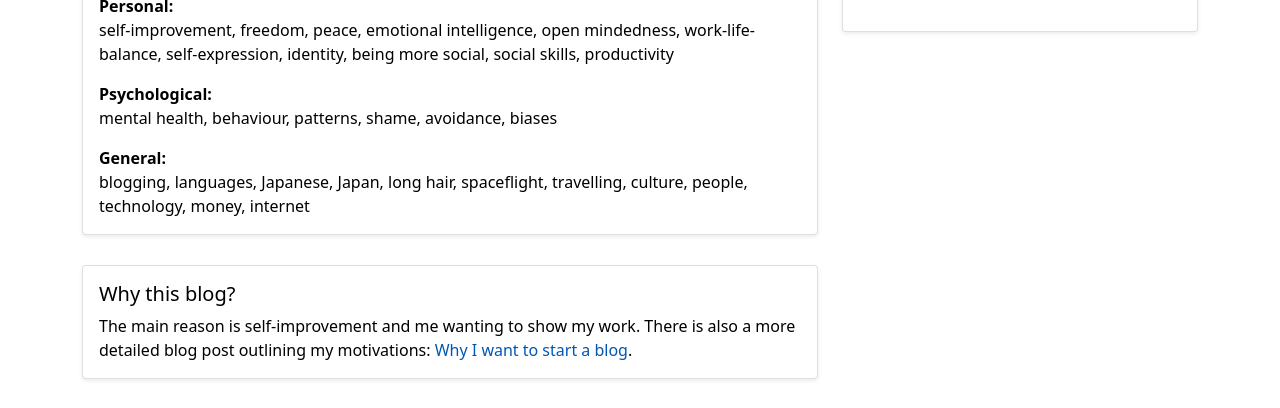
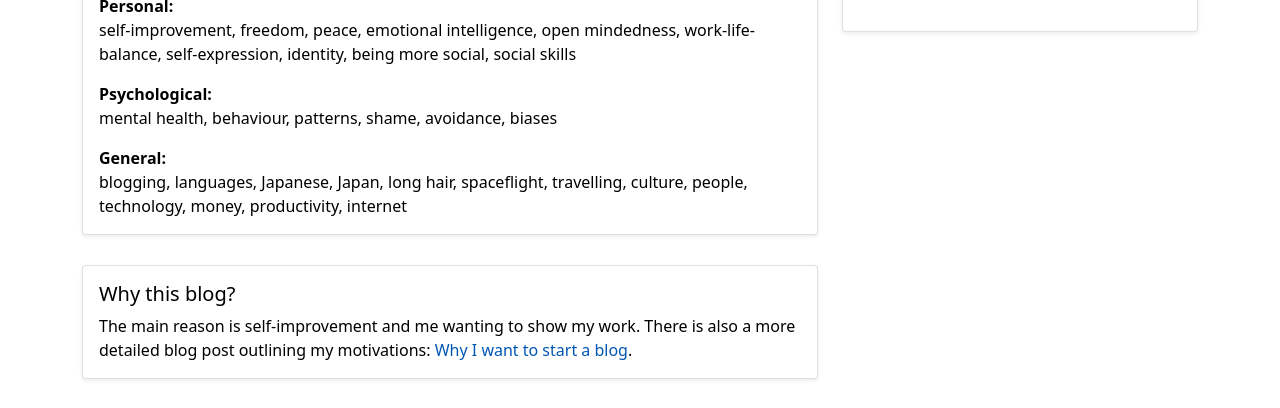
Before and after one commit to FelixTJDietrich/homepage, a Gatsby site: page /about in a window 1280 px wide. Shown: the part 643-1051 px from the top of the page. Built offline with nearby package versions, Linux system fonts and the light colour scheme; Gatsby itself is replaced by a stand-in of ours.

Commit message:
Change about page

```diff
--- a/src/pages/about.js
+++ b/src/pages/about.js
@@ -64,7 +64,7 @@ function AboutPage() {
             <br />
             self-improvement, freedom, peace, emotional intelligence, open mindedness,
             work-life-balance, self-expression, identity, being more social,
-            social skills, productivity
+            social skills
           </CardText>
           <CardText>
             <b>Psychological:</b>
@@ -75,7 +75,7 @@ function AboutPage() {
             <b>General:</b>
             <br />
             blogging, languages, Japanese, Japan, long hair, spaceflight, travelling,
-            culture, people, technology, money, internet
+            culture, people, technology, money, productivity, internet
           </CardText>
         </CardBody>
       </Card>
```
